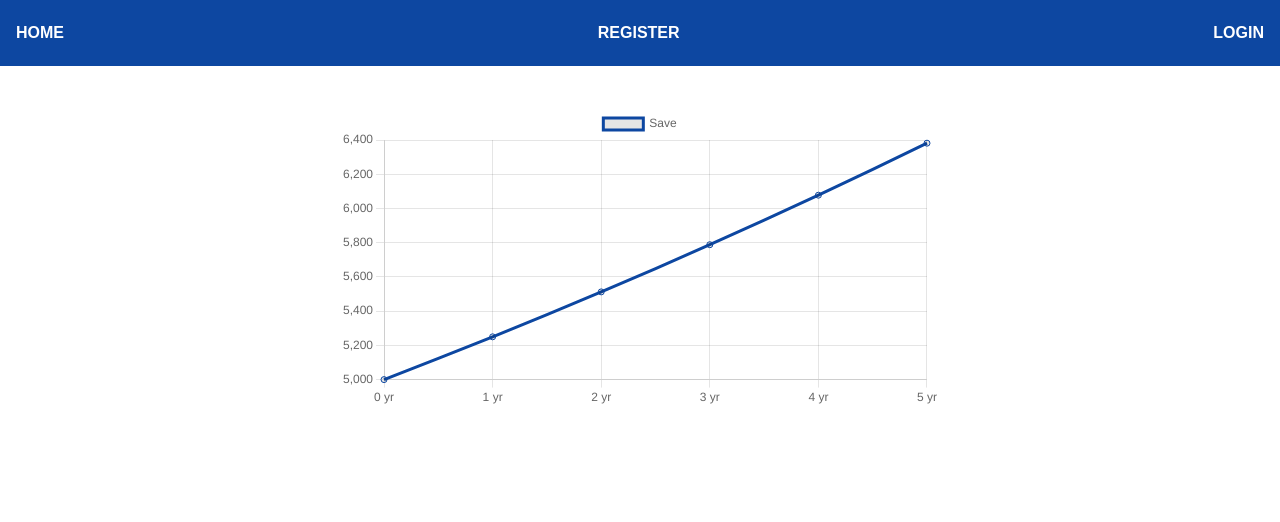
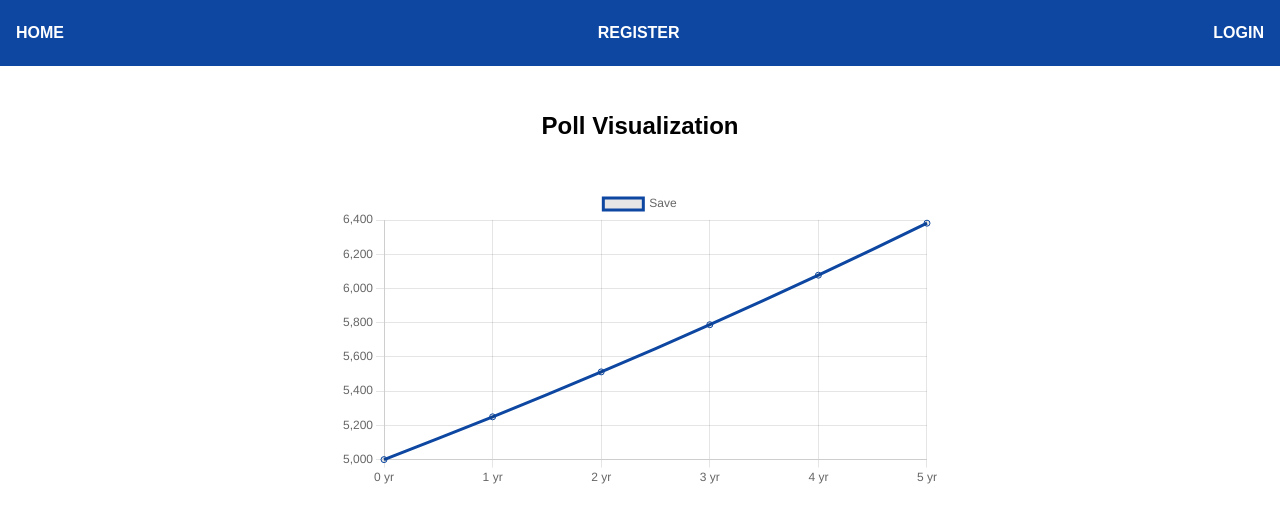
Before and after one commit to kajalpat1/Financial-Literacy-Platform, a React (Create React App) app in the folder client/: page /scenario in a window 1280 px wide. Shown: the top 522 px of the page. Built offline with nearby package versions, Linux system fonts and the light colour scheme.

Commit message:
poll fixes

```diff
--- a/client/src/styles/base.css
+++ b/client/src/styles/base.css
@@ -17,7 +17,7 @@
 
   .page--scenario {
     background-color: white;
-    padding: 2rem;
+    padding: 7rem;
     display: flex;
     flex-direction: column;
     align-items: center;
```
